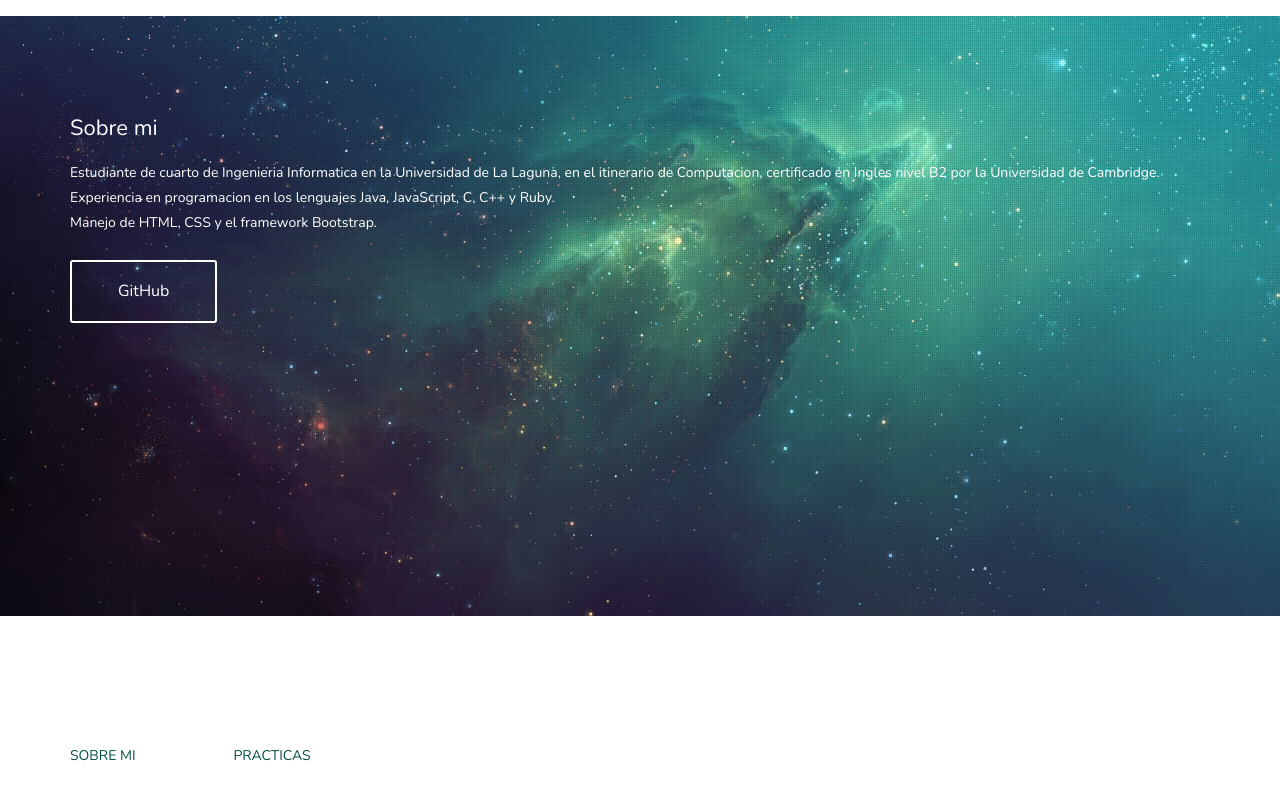
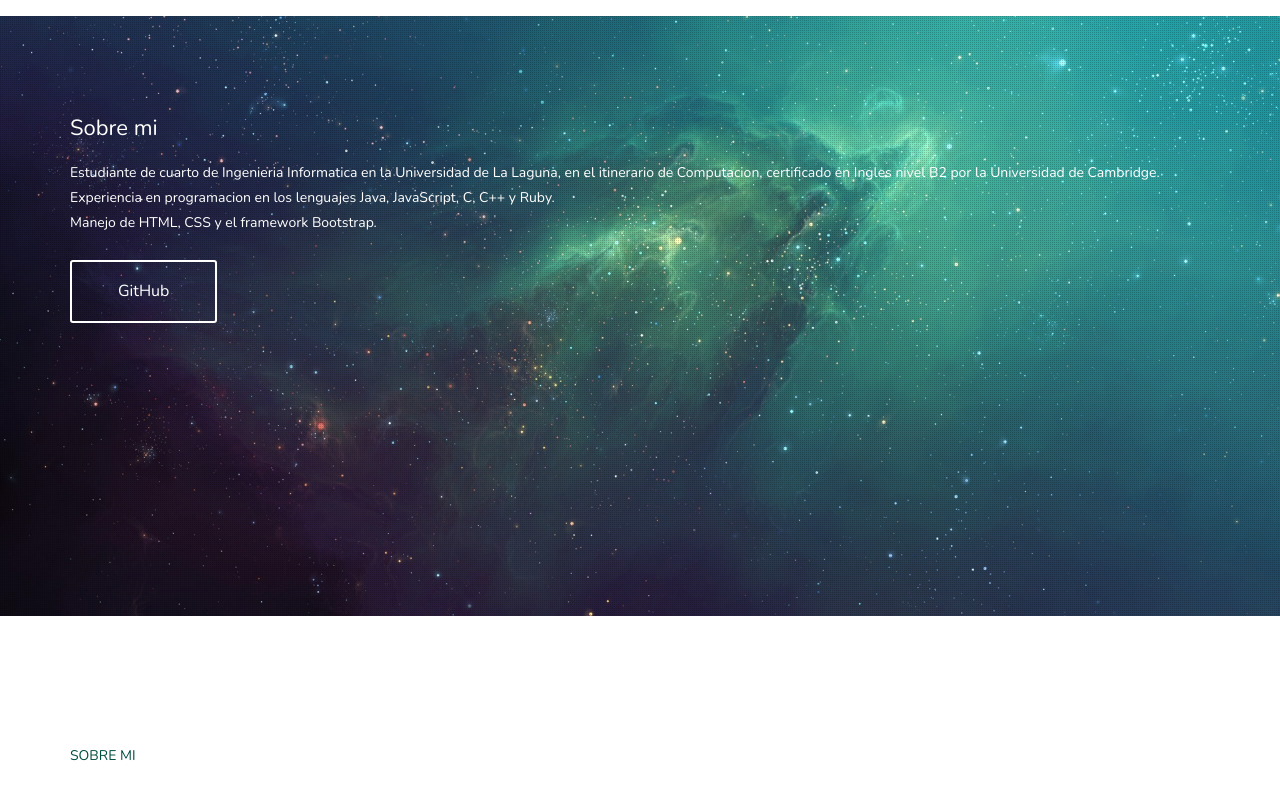
Before and after one commit to eduardobritosan/eduardobritosan.github.io, a website: page index.html in a window 1280 px wide. Shown: the part 1195-1995 px from the top of the page. Drawn offline with nearby package versions, Linux system fonts and the light colour scheme.

Commit message:
Commit final por hoy, a dormir

```diff
--- a/index.html
+++ b/index.html
@@ -101,7 +101,7 @@
           <div class="col-md-7">
             <ul class="footer-nav">
               <li><a href="#about">Sobre mi</a></li>
-              <li><a href="#practicasPL">Practicas</a></li>
+              <!-- <li><a href="#practicasPL">Practicas</a></li> -->
             </ul>
           </div>
         </div>
```
